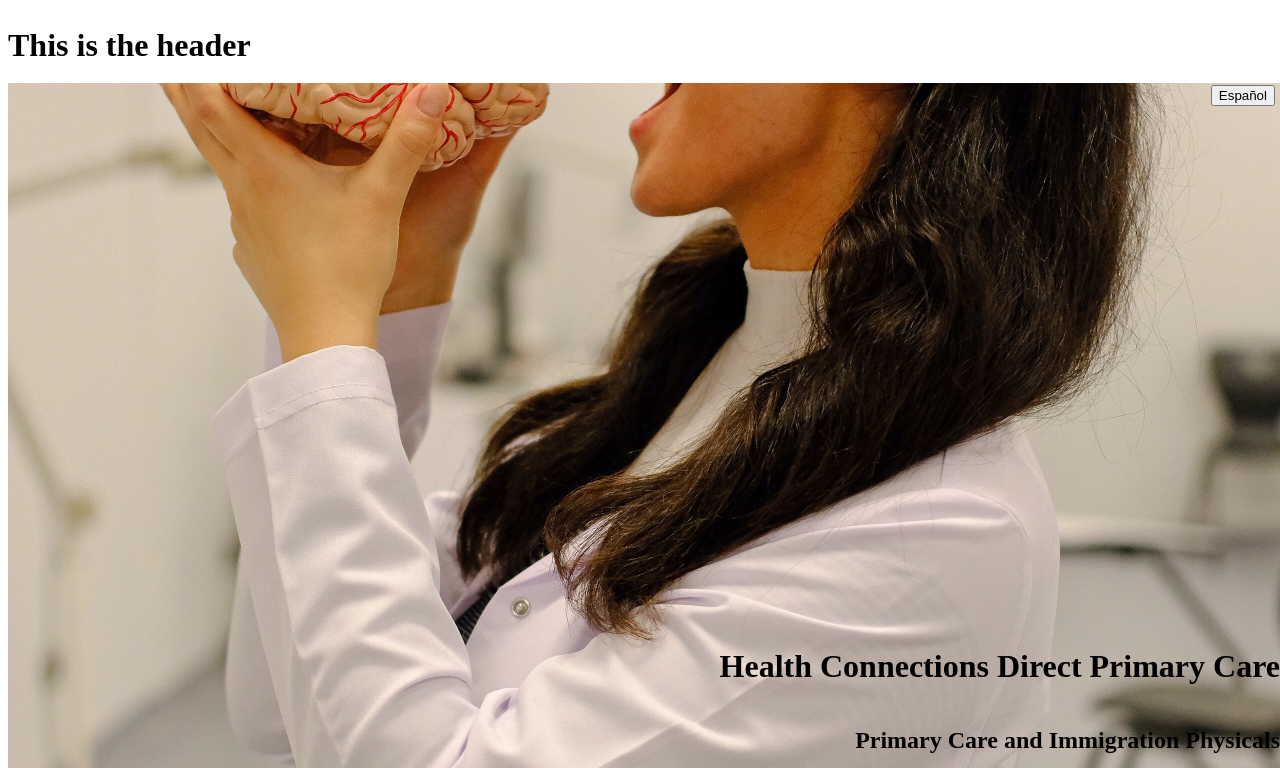
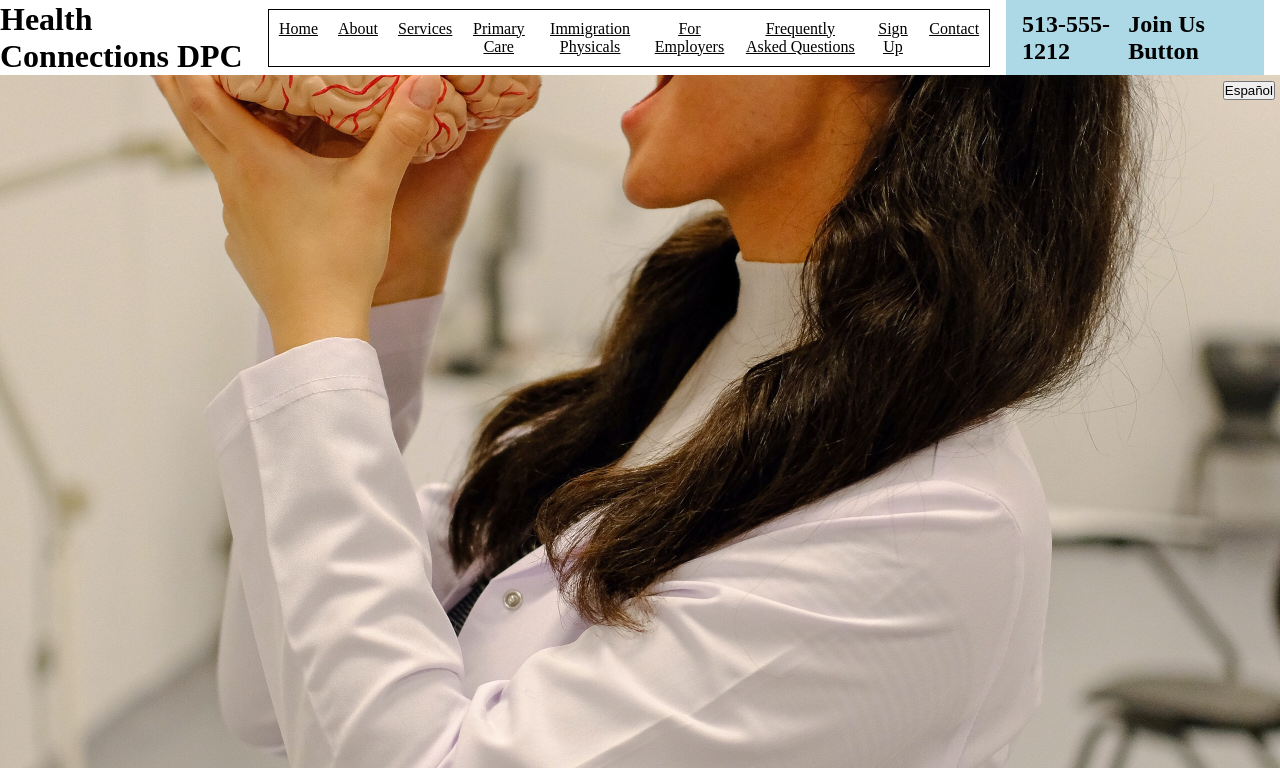
Before and after one commit to Janell-Huyck/villacis-md, a Gatsby site: page / in a window 1280 px wide. Shown: the top 768 px of the page. Built offline with nearby package versions, Linux system fonts and the light colour scheme; Gatsby itself is replaced by a stand-in of ours.

Commit message:
update header and include navbar/menu.  tests fail

```diff
--- a/gatsby-browser.js
+++ b/gatsby-browser.js
@@ -1,9 +1,7 @@
 // This is to wrap the root element of my application in a language provider.
 // This will allow me to access the language context from anywhere in my application.
 // This is for client-side rendering.
-import React from 'react';
-import { LanguageProvider } from './src/contexts/LanguageContext';
+// gatsby-ssr.js
+import { wrapRootElement } from './wrapRootElement';
 
-export const wrapRootElement = ({ element }) => (
-  <LanguageProvider>{element}</LanguageProvider>
-);
+export { wrapRootElement };
--- a/gatsby-ssr.js
+++ b/gatsby-ssr.js
@@ -1,9 +1,7 @@
 // This is to wrap the root element of my application in a language provider.
 // This will allow me to access the language context from anywhere in my application.
 // This is for server-side rendering.
-import React from 'react';
-import { LanguageProvider } from './src/contexts/LanguageContext';
+// gatsby-ssr.js
+import { wrapRootElement } from './wrapRootElement';
 
-export const wrapRootElement = ({ element }) => (
-  <LanguageProvider>{element}</LanguageProvider>
-);
+export { wrapRootElement };
--- a/package.json
+++ b/package.json
@@ -16,6 +16,10 @@
     "test": "jest"
   },
   "dependencies": {
+    "@fortawesome/fontawesome-svg-core": "^6.4.2",
+    "@fortawesome/free-solid-svg-icons": "^6.4.2",
+    "@fortawesome/react-fontawesome": "^0.2.0",
+    "font-awesome": "^4.7.0",
     "gatsby": "^5.11.0",
     "gatsby-plugin-image": "^3.11.0",
     "gatsby-plugin-sharp": "^5.11.0",
@@ -23,6 +27,8 @@
     "gatsby-transformer-sharp": "^5.11.0",
     "react": "^18.2.0",
     "react-dom": "^18.2.0",
+    "react-fontawesome": "^1.7.1",
+    "react-icons": "^4.10.1",
     "styled-components": "^6.0.7"
   },
   "devDependencies": {
--- a/src/components/Header/Header.jsx
+++ b/src/components/Header/Header.jsx
@@ -1,12 +1,21 @@
 import React from 'react';
+import Navigation from '../Navigation/Navigation';
 import withLanguage from '../../hocs/withLanguage';
-import { HeaderContainer } from './Header.styles';
+import { HeaderContainer, LogoContainer, ActionContainer } from './Header.styles';
 
 const Header = ({ content }) => {
 
     return (
             <HeaderContainer id="header-container">
-              <h1>This is the header</h1>
+              <LogoContainer id="logo-container">
+                <h1>Health Connections DPC</h1>
+              </LogoContainer>
+              <Navigation id="navigation"/>
+              <ActionContainer id="action-container">
+                <h2>513-555-1212</h2>
+                <h2>Join Us Button</h2>
+              </ActionContainer>
+
             </HeaderContainer>
             )};
 
--- a/src/components/Header/Header.styles.jsx
+++ b/src/components/Header/Header.styles.jsx
@@ -14,3 +14,22 @@ export const HeaderContainer = styled.header`
     z-index: 100;
     background-color: #fff;
 `;
+
+export const LogoContainer = styled.div`
+    @media screen and (max-width: 999px) {
+        display: none;
+    }
+`
+
+export const ActionContainer = styled.div`
+    display: ${props => (props.menuOpen ? 'none' : 'flex')};
+    flex-direction: row;
+    flex-grow: 1;
+    justify-content: space-between;
+    align-items: center;
+    width: auto;
+    padding: 0 1rem;
+    margin: 0 1rem;
+    height: 100%;
+    background-color: lightblue;
+`;
--- a/src/components/Layout/Layout.jsx
+++ b/src/components/Layout/Layout.jsx
@@ -1,18 +1,24 @@
-import React from 'react';
+import React, { useContext }  from 'react';
 import Header from '../Header/Header';
 import LanguageSwitcher from '../LanguageSwitcher/LanguageSwitcher';
 import Footer from '../Footer/Footer';
-import { LayoutContainer, ContentContainer } from './Layout.styles';
+import { LayoutContainer, ContentContainer, GlobalStyles } from './Layout.styles';
+import { useMenuContext } from '../../contexts/MenuContext'
 
-const Layout = ({ children }) => (
+const Layout = ({ children }) => {
+  const { menuOpen } = useMenuContext();
+
+  return (
   <LayoutContainer>
+    <GlobalStyles />
     <Header id="header"/>
-    <LanguageSwitcher id="language-switcher"/>
+    {!menuOpen && <LanguageSwitcher id="language-switcher" data-testid="language-switcher" />}
     <ContentContainer id="main-content">
       {children}
     </ContentContainer>
     <Footer id="footer"/>
   </LayoutContainer>
-);
+  )
+};
 
 export default Layout;
--- a/src/components/Layout/Layout.styles.jsx
+++ b/src/components/Layout/Layout.styles.jsx
@@ -17,12 +17,10 @@ export const ContentContainer = styled.div`
     align-items: center;
 `;
 
-const GlobalStyles = createGlobalStyle`
+export const GlobalStyles = createGlobalStyle`
   * {
     box-sizing: border-box;
     margin: 0;
     padding: 0;
   }
 `;
-
-export default GlobalStyles;
--- /dev/null
+++ b/src/components/Navigation/Navigation.jsx
@@ -0,0 +1,55 @@
+import React, { useEffect, useRef }  from 'react';
+import withLanguage from '../../hocs/withLanguage';
+import { Nav, NavLink, MobileNavButton, MobileCloseButton } from './Navigation.styles';
+import { FontAwesomeIcon } from '@fortawesome/react-fontawesome';
+import { faBars, faTimes } from '@fortawesome/free-solid-svg-icons';
+import { useMenuContext } from '../../contexts/MenuContext';
+
+const Navigation = ({ content }) => {
+  const navRef = useRef();
+  const { menuOpen, setMenuOpen } = useMenuContext();
+
+  useEffect(() => {
+    function handleClickOutside(event) {
+      if (navRef.current && !navRef.current.contains(event.target)) {
+        setMenuOpen(false); // Close the menu if clicked outside
+      }
+    }
+
+    // Adding the click listener
+    document.addEventListener('mousedown', handleClickOutside);
+
+    return () => {
+      // Removing the click listener when the component unmounts
+      document.removeEventListener('mousedown', handleClickOutside);
+    };
+  }, [setMenuOpen]); // Include setMenuOpen in the dependency array to capture the latest reference
+
+  const toggleMenu = () => {
+    setMenuOpen(!menuOpen);
+  };
+
+  const displayValue = menuOpen ? 'flex' : 'none';
+
+    return (
+      <div ref={navRef}>
+        {!menuOpen && (
+          <MobileNavButton onClick={() => setMenuOpen(!menuOpen)}>
+            <FontAwesomeIcon icon={faBars} />
+          </MobileNavButton>
+        )}
+        <Nav display={displayValue}>
+          <MobileCloseButton onClick={toggleMenu}>
+            <FontAwesomeIcon icon={faTimes}/>
+          </MobileCloseButton>
+            {content.map((item, index) => (
+              <NavLink key={index} href={item.url}>
+                {item.label}
+              </NavLink>
+            ))}
+        </Nav>
+      </div>
+    );
+};
+
+export default withLanguage(Navigation, "Navigation");
--- /dev/null
+++ b/src/components/Navigation/Navigation.styles.jsx
@@ -0,0 +1,80 @@
+import styled from 'styled-components';
+
+export const Nav = styled.nav`
+  background-color: white;
+  border: 1px solid black;
+
+  /* Desktop styling */
+  @media screen and (min-width: 1000px) {
+    display: flex;
+    flex-grow: 1;
+    position: static;
+    flex-direction: row;
+    justify-content: space-around;
+    text-decoration: underline;
+    min-width: 50vw;
+  }
+
+  /* Mobile styling */
+  @media screen and (max-width: 999px) {
+    display: ${props => props.display};
+    flex-direction: column;
+    align-items: stretch;
+    width: 100%;
+    position: fixed;
+    top: 0;
+    z-index: 900;
+    min-width: 80vw;
+
+    &:last-child {
+      border-bottom: none;
+    }
+
+    &:first-child {
+      border-top: none;
+    }
+  }
+`;
+
+export const NavLink = styled.a`
+  text-decoration: none;
+  color: black;
+  padding: 15px;
+  display: block;
+  text-align: left;
+
+  /* Mobile styling */
+  @media screen and (max-width: 999px) {
+    padding: 10px;
+    border-bottom: 1px solid black;
+  }
+
+  /* Desktop styling */
+  @media screen and (min-width: 1000px) {
+    text-align: center;
+    padding: 10px;
+    text-decoration: underline;
+  }
+`;
+
+export const MobileNavButton = styled.button`
+
+  align-self: flex-start;
+  padding: 10px;
+  margin: 10px;
+
+  @media screen and (min-width: 1000px) {
+    display: none;
+  }
+`;
+
+export const MobileCloseButton = styled.button`
+
+  align-self: flex-start;
+  padding: 10px;
+  margin: 10px;
+
+  @media screen and (min-width: 1000px) {
+    display: none;
+  }
+`;
--- /dev/null
+++ b/src/components/Navigation/content-en.js
@@ -0,0 +1,13 @@
+// eslint-disable-next-line no-unused-vars
+const content = [
+    { label: 'Home', url: '/' },
+    { label: 'About', url: '/about' },
+    { label: 'Services', url: '/services' },
+    { label: 'Primary Care', url: '/primary-care' },
+    { label: 'Immigration Physicals', url: '/immigration-physicals' },
+    { label: 'For Employers', url: '/for-employers' },
+    { label: 'Frequently Asked Questions', url: '/faq' },
+    { label: 'Sign Up', url: '/sign-up' },
+    { label: 'Contact', url: '/contact' },
+]
+export default content;
--- /dev/null
+++ b/src/components/Navigation/content-es.js
@@ -0,0 +1,13 @@
+// eslint-disable-next-line no-unused-vars
+const content = [
+    { label: 'Inicio', url: '/' },
+    { label: 'Sobre Nosotros', url: '/about' },
+    { label: 'Servicios', url: '/services' },
+    { label: 'Atención Primaria', url: '/primary-care' },
+    { label: 'Exámenes Físicos de Inmigración', url: '/immigration-physicals' },
+    { label: 'Para Empleadores', url: '/for-employers' },
+    { label: 'Preguntas Frecuentes', url: '/faq' },
+    { label: 'Inscribirse', url: '/sign-up' },
+    { label: 'Contacto', url: '/contact' },
+]
+export default content;
--- /dev/null
+++ b/src/contexts/MenuContext.jsx
@@ -0,0 +1,23 @@
+import React, {createContext, useState, useContext} from 'react';
+
+const defaultMenuContext = {
+    menuOpen: false,
+    setMenuOpen: () => {},
+  };
+
+const MenuContext = createContext(defaultMenuContext);
+
+
+const MenuProvider = ({ children }) => {
+  const [menuOpen, setMenuOpen] = useState(false);
+
+  return (
+    <MenuContext.Provider value={{ menuOpen, setMenuOpen }}>
+      {children}
+    </MenuContext.Provider>
+  );
+};
+
+const useMenuContext = () => useContext(MenuContext);
+
+export { MenuProvider, useMenuContext };
--- /dev/null
+++ b/wrapRootElement.js
@@ -0,0 +1,12 @@
+// wrapRootElement.js
+import React from 'react';
+import { LanguageProvider } from './src/contexts/LanguageContext';
+import { MenuProvider } from './src/contexts/MenuContext';
+
+export const wrapRootElement = ({ element }) => (
+  <LanguageProvider>
+    <MenuProvider>
+        {element}
+    </MenuProvider>
+  </LanguageProvider>
+);
```
Also changed, not shown: src/contexts/MenuContext.test.jsx (added, +53 -0 lines), 1 other file.
